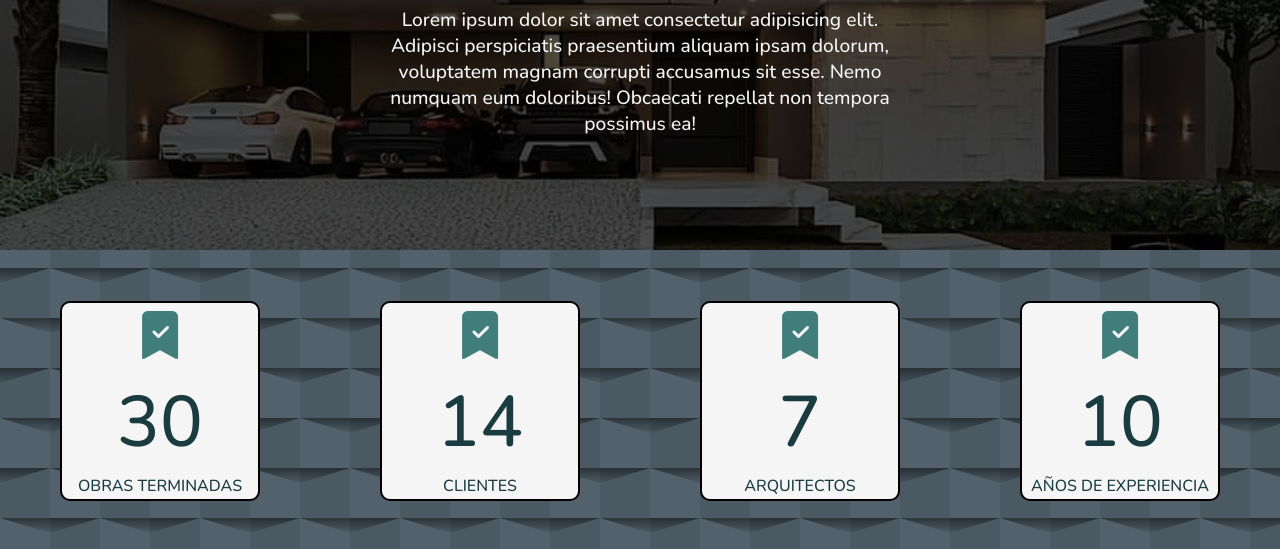
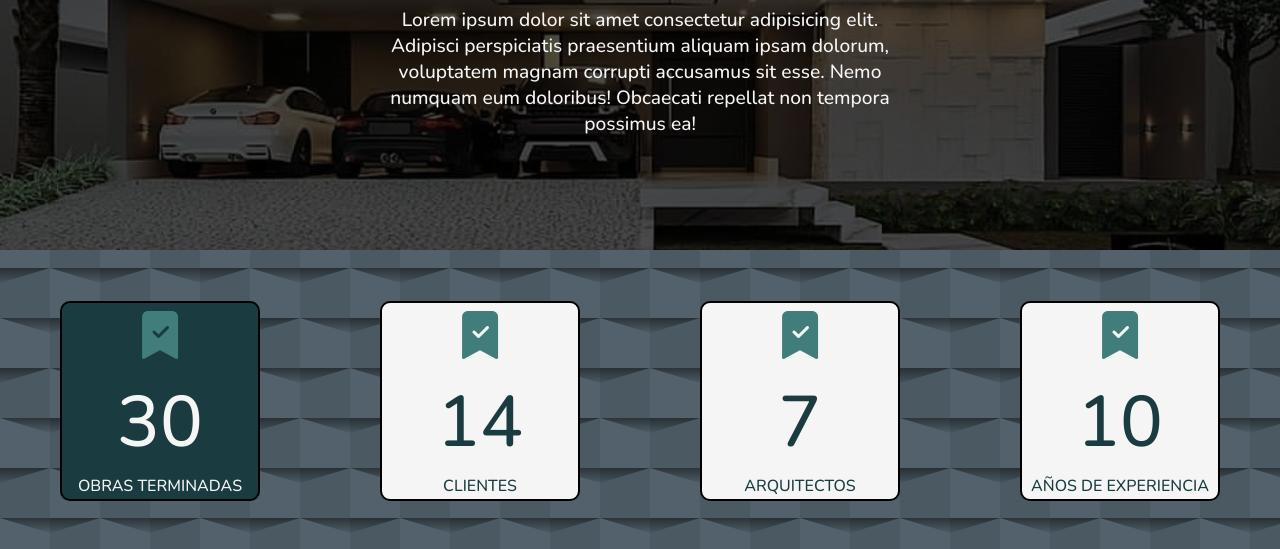
Before and after one commit to MattManfredi/constructoraManfredi, a plain HTML site: page index.html in a window 1280 px wide. In both pictures the pointer is over the element 160 px from the left and 882 px from the top of the page. Shown: the part 482-1031 px from the top of the page. Drawn offline with nearby package versions, Linux system fonts and the light colour scheme; grey boxes are pictures that could not be loaded.

Commit message:
se agrego hover a los contadores del index

```diff
--- a/css/styles.css
+++ b/css/styles.css
@@ -168,6 +168,12 @@ div .box-contador{
     justify-content: space-around;
     color: #1A3C40;
     border-radius: 5%;
+    transition: 0.2s;
+}
+
+div .box-contador:hover{
+    background-color: #1A3C40;
+    color: #F5F5F5;
 }
 
 div div .bi-bookmark-check-fill{
```
